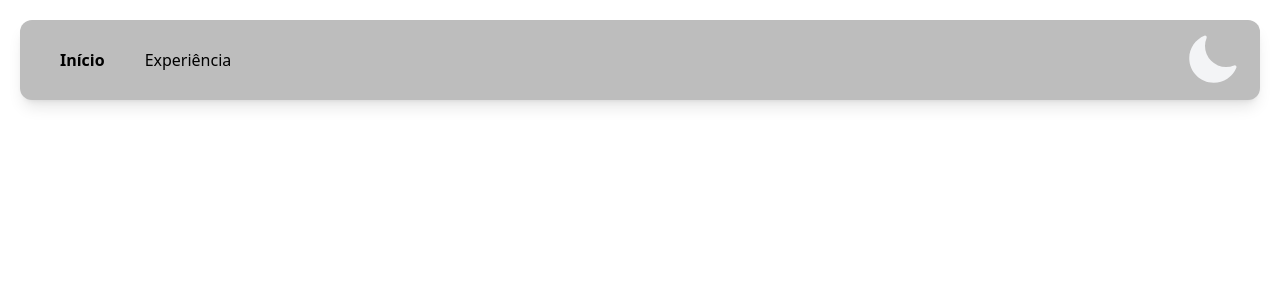
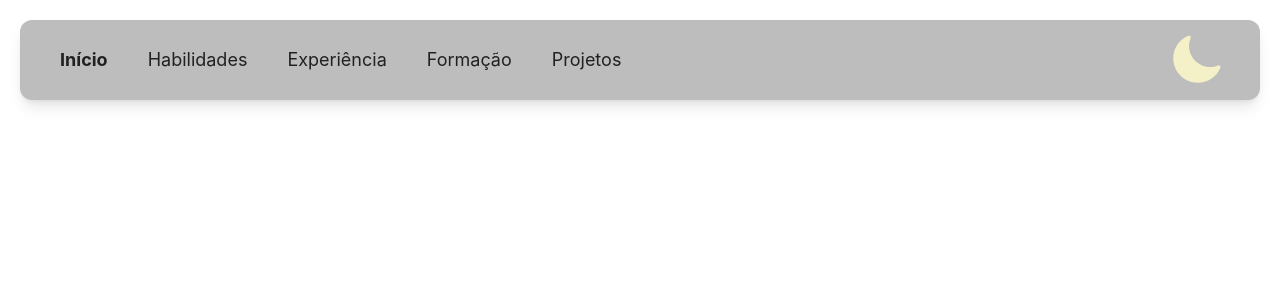
Before and after one commit to prince-neres/portfolio, a React (Vite) app: page / in a window 1280 px wide. Shown: the top 300 px of the page. Built offline with nearby package versions, Linux system fonts and the light colour scheme.

Commit message:
Fix tailwindcss and navbar

```diff
--- a/index.html
+++ b/index.html
@@ -1,12 +1,12 @@
 <!DOCTYPE html>
-<html lang="en">
+<html lang="ptbr">
   <head>
     <meta charset="UTF-8" />
     <link rel="icon" type="image/svg+xml" href="/vite.svg" />
     <meta name="viewport" content="width=device-width, initial-scale=1.0" />
-    <title>Vite + React</title>
+    <title>Prince Neres - Portfólio</title>
   </head>
-  <body>
+  <body class="bg-white-100 dark:bg-dark-100 text-dark-200 dark:text-light-100 lg:text-lg md:text-lg sm:text-base font-inter">
     <div id="root"></div>
     <script type="module" src="/src/main.jsx"></script>
   </body>
--- a/src/components/Navbar/index.jsx
+++ b/src/components/Navbar/index.jsx
@@ -5,20 +5,35 @@ export default function Navbar () {
 	const location = useLocation();
 
   return (
-    <nav className="shadow-lg flex items-center h-20 bg-light-200 dark:bg-dark-200 px-10 justify-center sm:justify-between sm:rounded-xl sm:m-5 sm:px-5">
+    <nav className="shadow-lg flex items-center bg-light-200 dark:bg-dark-200 justify-center sm:h-30 xl:h-20 lg:h-20 md:h-20 sm:rounded-xl sm:m-5 sm:px-5 sm:justify-between">
 			<div className="flex items-center flex-col sm:flex-row">
-        <div className="px-5">
-          <Link to="/" className={location.pathname === "/" ? "font-bold" : ""}>
+        <div className="px-5 py-2 ">
+          <Link to="/" className={location.pathname === "/" ? "font-bold" : "hover:text-sun"}>
             Início
           </Link>
         </div>
-        <div className="px-5">
+				<div className="px-5 py-2">
+          <Link to="/skills" className={location.pathname === "/skills" ? "font-bold" : ""}>
+            Habilidades
+          </Link>
+        </div>
+				<div className="px-5 py-2">
           <Link to="/experience" className={location.pathname === "/experience" ? "font-bold" : ""}>
             Experiência
           </Link>
         </div>
+				<div className="px-5 py-2">
+          <Link to="/education" className={location.pathname === "/education" ? "font-bold" : ""}>
+            Formação
+          </Link>
+        </div>
+        <div className="px-5 py-2">
+          <Link to="/projects" className={location.pathname === "/projects" ? "font-bold" : ""}>
+            Projetos
+          </Link>
+        </div>
 			</div>
-			<ToggleTheme />
+			<ToggleTheme className="sm:justify-end" />
     </nav>
   )
 };
--- a/src/components/ToggleTheme/index.jsx
+++ b/src/components/ToggleTheme/index.jsx
@@ -14,9 +14,9 @@ export default function ToggleTheme () {
 	};
 
 	return (
-			<div className="h-14 text-gray-100 hidden sm:block cursor-pointer">
-				<MoonIcon className="h-14 text-gray-100 block dark:hidden" onClick={toogle} />
-				<SunIcon className="h-14 text-gray-100 hidden dark:block" onClick={toogle} />
+			<div className="h-14 hidden cursor-pointer sm:block pr-4">
+				<MoonIcon className="h-14 text-moon block dark:hidden" onClick={toogle} />
+				<SunIcon className="h-14 text-sun hidden dark:block" onClick={toogle} />
 			</div>
 		)
 };
--- a/src/index.css
+++ b/src/index.css
@@ -1,3 +1,4 @@
 @tailwind base;
 @tailwind components;
 @tailwind utilities;
+@import url('https://fonts.googleapis.com/css2?family=Inter:wght@500&display=swap');
--- a/tailwind.config.cjs
+++ b/tailwind.config.cjs
@@ -1,5 +1,6 @@
 /** @type {import('tailwindcss').Config} */
 module.exports = {
+	darkMode: "class",
   content: [
     "./index.html",
     "./src/**/*.{js,jsx}",
@@ -14,8 +15,13 @@ module.exports = {
 			light: {
 				100: '#FFFFFF',
 				200: '#BDBDBD'
-			}
-		}
+			},
+			moon: "#F4F1C9",
+			sun: "#FDB813"
+		},
+		fontFamily: {
+        'inter': ['Inter', 'sans-serif']
+      },
 		}
   },
   plugins: [],
```
